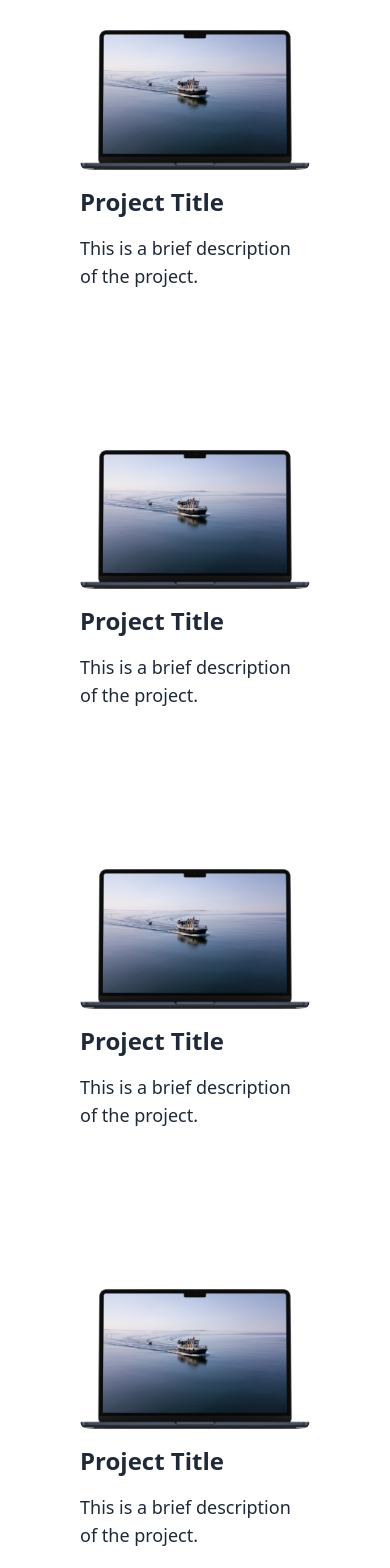
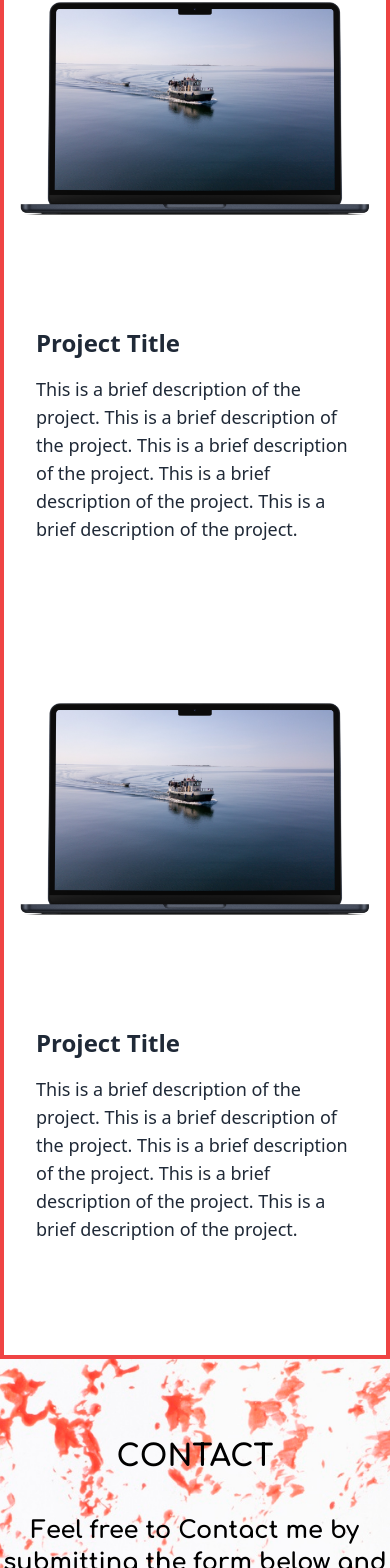
Before and after one commit to mastakimm/portfolio, a React (Create React App) app: page / in a window 390 px wide. Shown: the part 2684-4252 px from the top of the page. Built offline with nearby package versions, Linux system fonts and the light colour scheme.

Commit message:
[ADD] Responsive design

```diff
--- a/src/components/Contact.js
+++ b/src/components/Contact.js
@@ -24,7 +24,7 @@ const Contact = React.forwardRef((props, ref) => {
         <section
             id="contact"
             ref={ref}
-            className="min-h-screen flex items-center justify-center p-20"
+            className="min-h-screen flex items-center justify-center py-20"
             style={{
                 backgroundImage: `url(${contactSectionBackgroundImage})`,
                 backgroundSize: "cover",
@@ -38,7 +38,6 @@ const Contact = React.forwardRef((props, ref) => {
                 >
                     CONTACT
                 </h4>
-                {/*         Pour le <p> Mettre la même couleur que le background image (pipette)        */}
                 <p
 
                     className="text-center text-2xl font-bold pb-10"
--- a/src/components/Footer.js
+++ b/src/components/Footer.js
@@ -5,7 +5,7 @@ const Footer = () => {
     return (
         <>
             <div className="bg-black flex flex-col lg:flex-row">
-                <div className="p-28 w-full lg:w-1/2 flex flex-col items-center justify-center">
+                <div className="p-4 sm:p-12 md:p-16 lg:p-20 xl:p-24 2xl:p-24 w-full lg:w-1/2 flex flex-col items-center justify-center">
                     <h4 className="text-center text-white font-bold pb-12">
                         ANTOINE FAWER
                     </h4>
--- a/src/components/Projects.js
+++ b/src/components/Projects.js
@@ -1,9 +1,10 @@
 import React from 'react';
-import ProjectImage from "../assets/sections/project_section_project_1.png"
+import ProjectImage from "../assets/sections/project_section_project_1.png";
 
 const Projects = React.forwardRef((props, ref) => {
     return (
-        <section id="projects" ref={ref} className="min-h-screen flex flex-col items-center justify-center">
+        <section id="projects" ref={ref}
+                 className="min-h-screen flex flex-col items-center justify-center border-4 border-red-500">
             <h4
                 className="text-center text-3xl font-bold pt-20 border-b-2 border-black"
                 style={{
@@ -15,58 +16,36 @@ const Projects = React.forwardRef((props, ref) => {
                 PROJECTS
             </h4>
             <div
-                className="p-20 pt-32 rounded-lg flex flex-col md:flex-row items-center space-y-4 md:space-y-0 md:space-x-4">
+                className="p-4 pt-24 md:p-12 lg:p-20 xl:p-24 2xl:p-24 rounded-lg flex flex-col xl:flex-row items-center space-y-4 md:space-y-4 xl:space-x-48 2xl:space-x-64">
                 <img
                     src={ProjectImage}
                     alt="Project 1"
-                    className="w-full md:w-1/2 rounded-lg max-w-xl"
+                    className="w-full md:w-3/4 lg:w-2/3 xl:w-5/12  rounded-lg"
                 />
-                <div className="md:w-1/2 text-gray-800">
+                <div className="md:w-7/12 text-gray-800 p-4 xxl:px-16 xl:pr-12 py-24">
                     <h3 className="text-2xl font-bold mb-4">Project Title</h3>
                     <p className="text-lg">
-                        This is a brief description of the project.
+                        This is a brief description of the project. This is a brief description of the project. This is
+                        a
+                        brief description of the project. This is a brief description of the project. This is a brief
+                        description of the project.
                     </p>
                 </div>
             </div>
             <div
-                className="p-20 rounded-lg flex flex-col md:flex-row items-center space-y-4 md:space-y-0 md:space-x-4">
+                className="p-4 pt-12 md:p-12 lg:p-20 xl:p-24 2xl:p-24 rounded-lg flex flex-col xl:flex-row items-center space-y-4 md:space-y-4 xl:space-x-48 2xl:space-x-64">
                 <img
                     src={ProjectImage}
                     alt="Project 1"
-                    className="w-full md:w-1/2 rounded-lg"
+                    className="w-full md:w-3/4 lg:w-3/4 xl:w-5/12 rounded-lg"
                 />
-                <div className="md:w-1/2 text-gray-800">
+                <div className="md:w-7/12 text-gray-800 p-4 xxl:px-16 xl:pr-12 py-24">
                     <h3 className="text-2xl font-bold mb-4">Project Title</h3>
                     <p className="text-lg">
-                        This is a brief description of the project.
-                    </p>
-                </div>
-            </div>
-            <div
-                className="p-20 rounded-lg flex flex-col md:flex-row items-center space-y-4 md:space-y-0 md:space-x-4">
-                <img
-                    src={ProjectImage}
-                    alt="Project 1"
-                    className="w-full md:w-1/2 rounded-lg"
-                />
-                <div className="md:w-1/2 text-gray-800">
-                    <h3 className="text-2xl font-bold mb-4">Project Title</h3>
-                    <p className="text-lg">
-                        This is a brief description of the project.
-                    </p>
-                </div>
-            </div>
-            <div
-                className="p-20 rounded-lg flex flex-col md:flex-row items-center space-y-4 md:space-y-0 md:space-x-4">
-                <img
-                    src={ProjectImage}
-                    alt="Project 1"
-                    className="w-full md:w-1/2 rounded-lg"
-                />
-                <div className="md:w-1/2 text-gray-800">
-                    <h3 className="text-2xl font-bold mb-4">Project Title</h3>
-                    <p className="text-lg">
-                        This is a brief description of the project.
+                        This is a brief description of the project. This is a brief description of the project. This is
+                        a
+                        brief description of the project. This is a brief description of the project. This is a brief
+                        description of the project.
                     </p>
                 </div>
             </div>
```
